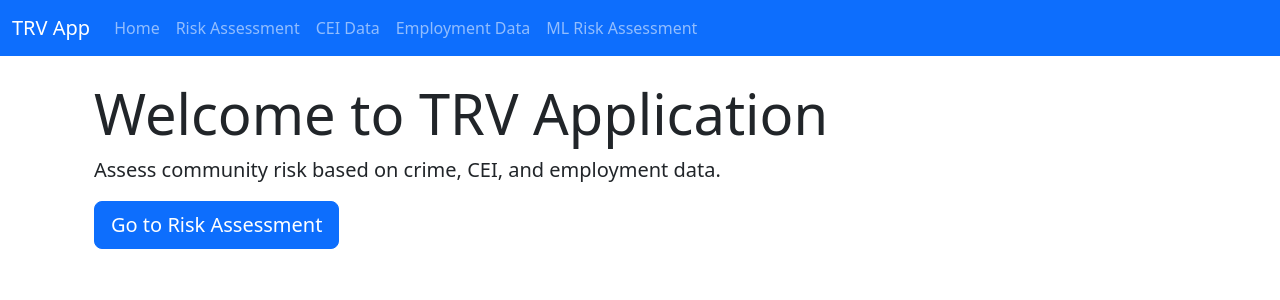
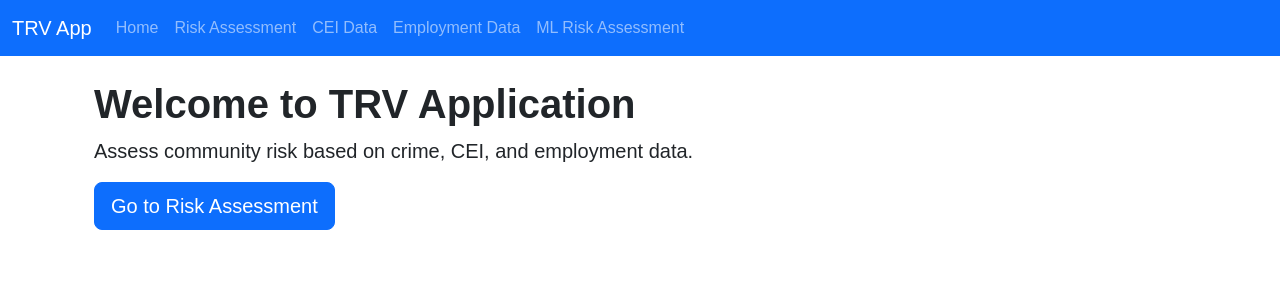
Before and after one commit to hcart15/TRV_WebApp_Deploy, a Flask app: page / in a window 1280 px wide. Shown: the top 300 px of the page. Run offline with Flask 3, Linux system fonts and the light colour scheme; parts of the project's set-up code (start-up, migrations or seed data) failed here and were passed over; some libraries are stand-ins or nearby versions.

Commit message:
Update base.html

```diff
--- a/templates/base.html
+++ b/templates/base.html
@@ -9,7 +9,8 @@
     <link href="https://cdn.jsdelivr.net/npm/bootstrap@5.3.0/dist/css/bootstrap.min.css" rel="stylesheet">
 
     <!-- Custom Styles -->
-    <link rel="stylesheet" href="{{ url_for('static', filename='styles.css') }}">
+   <link rel="preload" href="/static/css/style.css" as="style" onload="this.onload=null;this.rel='stylesheet'">
+    <noscript><link rel="stylesheet" href="/static/css/style.css"></noscript>
     <meta name="description" content="Your description here. Explain what TRV Application does and its key benefits.">
 </head>
 <body>
@@ -36,6 +37,12 @@
     </div>
 
     <!-- Bootstrap JS -->
-    <script src="https://cdn.jsdelivr.net/npm/bootstrap@5.3.0/dist/js/bootstrap.bundle.min.js"></script>
+    <script src="https://cdn.jsdelivr.net/npm/bootstrap.bundle.min.js" defer></script>
 </body>
+<style>
+  /* Critical CSS for initial render */
+  body { margin: 0; font-family: Arial, sans-serif; }
+  h1.display-4 { font-size: 2.5rem; font-weight: bold; }
+  /* ... other critical styles ... */
+</style>
 </html>
```
